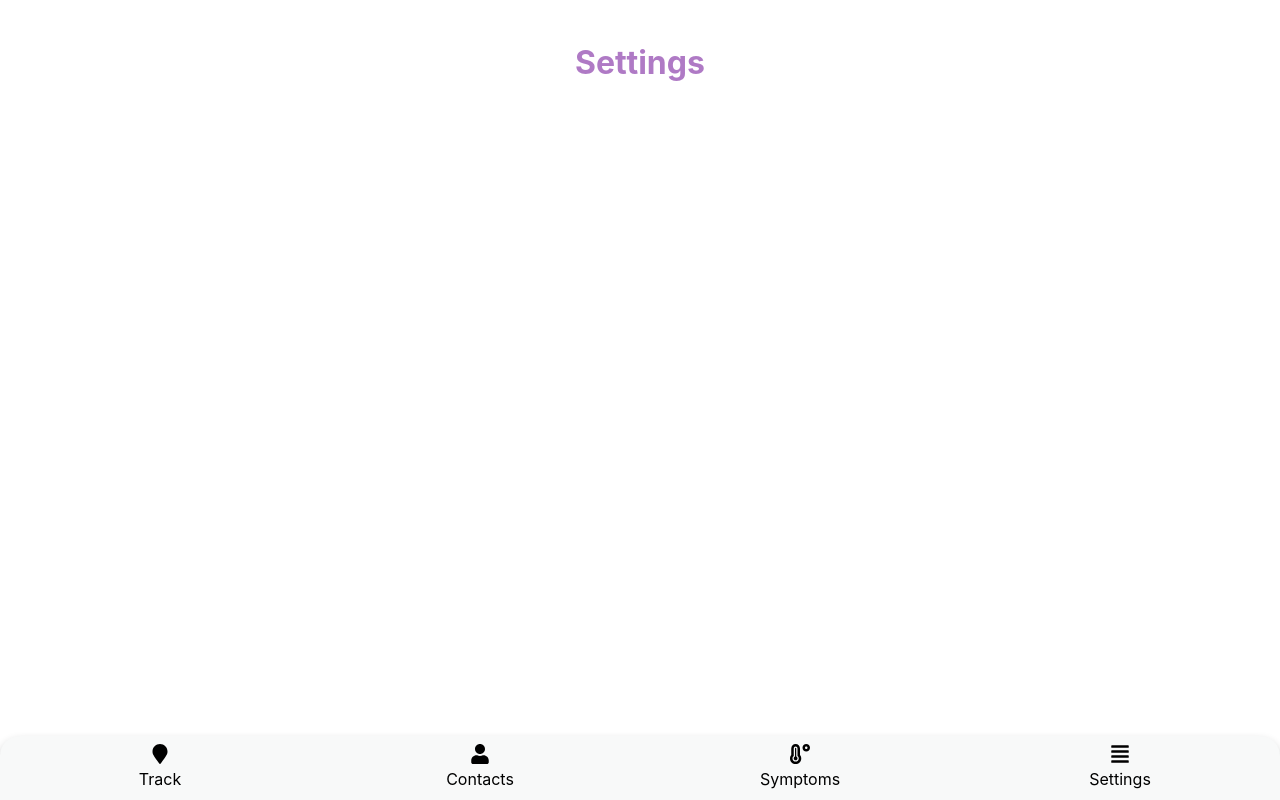
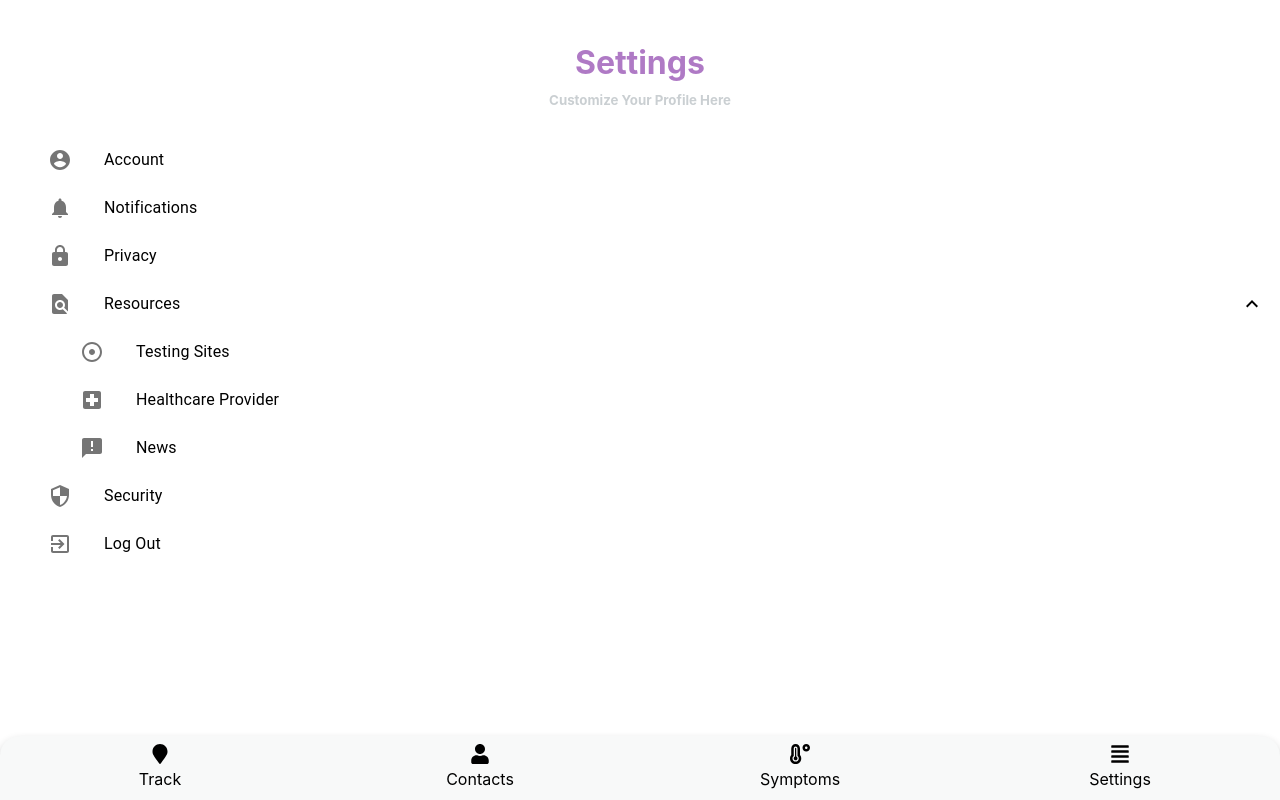
Before and after one commit to cassandrale179/covid19, a React (Create React App) app: page /settings in a window 1280 px wide. Built offline with nearby package versions, Linux system fonts and the light colour scheme.

Commit message:
FInish settings page

```diff
--- a/package.json
+++ b/package.json
@@ -4,6 +4,7 @@
   "private": true,
   "dependencies": {
     "@material-ui/core": "^4.11.0",
+    "@material-ui/icons": "^4.9.1",
     "@material-ui/lab": "^4.0.0-alpha.56",
     "@react-google-maps/api": "^1.9.12",
     "@testing-library/jest-dom": "^4.2.4",
--- a/src/settings/Settings.css
+++ b/src/settings/Settings.css
@@ -0,0 +1,7 @@
+.content{
+    width: 100%;
+}
+
+.listContent{
+    padding-left: 2em;
+}
--- a/src/settings/Settings.js
+++ b/src/settings/Settings.js
@@ -1,15 +1,27 @@
 import React from "react";
+import { makeStyles } from '@material-ui/core/styles';
 import "./Settings.css";
 import Nav from "../nav/Nav";
-import { makeStyles } from '@material-ui/core/styles';
+import ListSubheader from '@material-ui/core/ListSubheader';
 import List from '@material-ui/core/List';
 import ListItem from '@material-ui/core/ListItem';
 import ListItemIcon from '@material-ui/core/ListItemIcon';
 import ListItemText from '@material-ui/core/ListItemText';
-import Divider from '@material-ui/core/Divider';
-// import InboxIcon from '@material-ui/icons/Inbox';
-// import DraftsIcon from '@material-ui/icons/Drafts';
+import Collapse from '@material-ui/core/Collapse';
 
+
+// Icon list
+import AccountCircleIcon from '@material-ui/icons/AccountCircle';
+import AdjustIcon from '@material-ui/icons/Adjust';
+import ExitToAppIcon from '@material-ui/icons/ExitToApp';
+import SecurityIcon from '@material-ui/icons/Security';
+import AnnouncementIcon from '@material-ui/icons/Announcement';
+import NotificationsIcon from '@material-ui/icons/Notifications';
+import LocalHospitalIcon from '@material-ui/icons/LocalHospital';
+import LockIcon from '@material-ui/icons/Lock';
+import ExpandLess from '@material-ui/icons/ExpandLess';
+import ExpandMore from '@material-ui/icons/ExpandMore';
+import FindInPageIcon from '@material-ui/icons/FindInPage';
 
 
 const useStyles = makeStyles((theme) => ({
@@ -18,18 +30,59 @@ const useStyles = makeStyles((theme) => ({
     maxWidth: 360,
     backgroundColor: theme.palette.background.paper,
   },
+  nested: {
+    paddingLeft: theme.spacing(4),
+  },
 }));
 
-function ListItemLink(props) {
-  return <ListItem button component="a" {...props} />;
-}
 
-export default function Settings() {
+function NestedList() {
   const classes = useStyles();
+  const [open, setOpen] = React.useState(true);
+
+  const handleClick = () => {
+    setOpen(!open);
+  };
 
   return (
-    <div className={classes.root}>
-       <Nav title="Settings" />
+    <div className="listContent">
+    <List
+      component="nav"
+      aria-labelledby="nested-list-subheader">
+      <ListItem button><ListItemIcon><AccountCircleIcon /></ListItemIcon><ListItemText primary="Account" /></ListItem>
+      <ListItem button><ListItemIcon><NotificationsIcon /></ListItemIcon><ListItemText primary="Notifications" /></ListItem>
+      <ListItem button><ListItemIcon><LockIcon /></ListItemIcon><ListItemText primary="Privacy" /></ListItem>
+      <ListItem button onClick={handleClick}><ListItemIcon><FindInPageIcon/></ListItemIcon><ListItemText primary="Resources" />
+        {open ? <ExpandLess /> : <ExpandMore />}
+      </ListItem>
+      <Collapse in={open} timeout="auto" unmountOnExit>
+        <List component="div" disablePadding>
+          <ListItem button><ListItemIcon className={classes.nested}>
+            <AdjustIcon /></ListItemIcon><ListItemText primary="Testing Sites"/>
+          </ListItem>
+          <ListItem button><ListItemIcon className={classes.nested}>
+            <LocalHospitalIcon /></ListItemIcon><ListItemText primary="Healthcare Provider"/>
+          </ListItem>
+          <ListItem button><ListItemIcon className={classes.nested}>
+           <AnnouncementIcon/></ListItemIcon><ListItemText primary="News"/>
+          </ListItem>
+        </List>
+      </Collapse>
+      <ListItem button><ListItemIcon><SecurityIcon /></ListItemIcon><ListItemText primary="Security" /></ListItem>
+      <ListItem button><ListItemIcon><ExitToAppIcon /></ListItemIcon> <ListItemText primary="Log Out" /></ListItem>
+    </List>
     </div>
   );
 }
+
+
+export default function Settings() {
+  return (
+    <div>
+       <Nav title="Settings" subtitle="Customize Your Profile Here" />
+       <div className="content">
+          <NestedList />
+       </div>
+    </div>
+  );
+}
```
Also changed, not shown: 1 other file (tests, documents, lock files or other folders).
